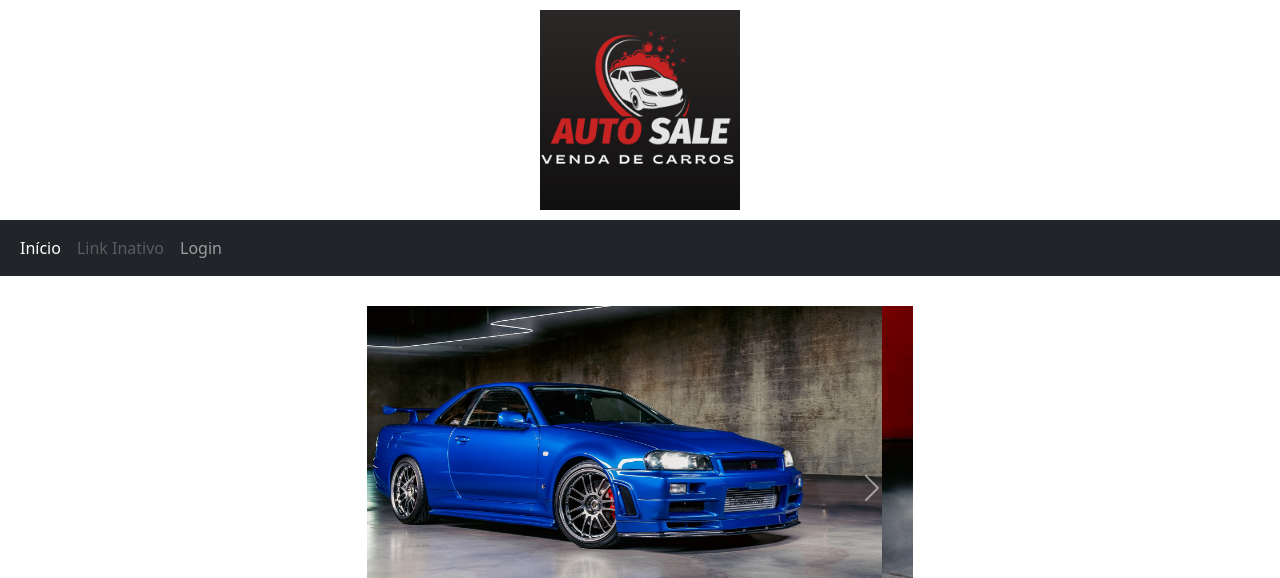
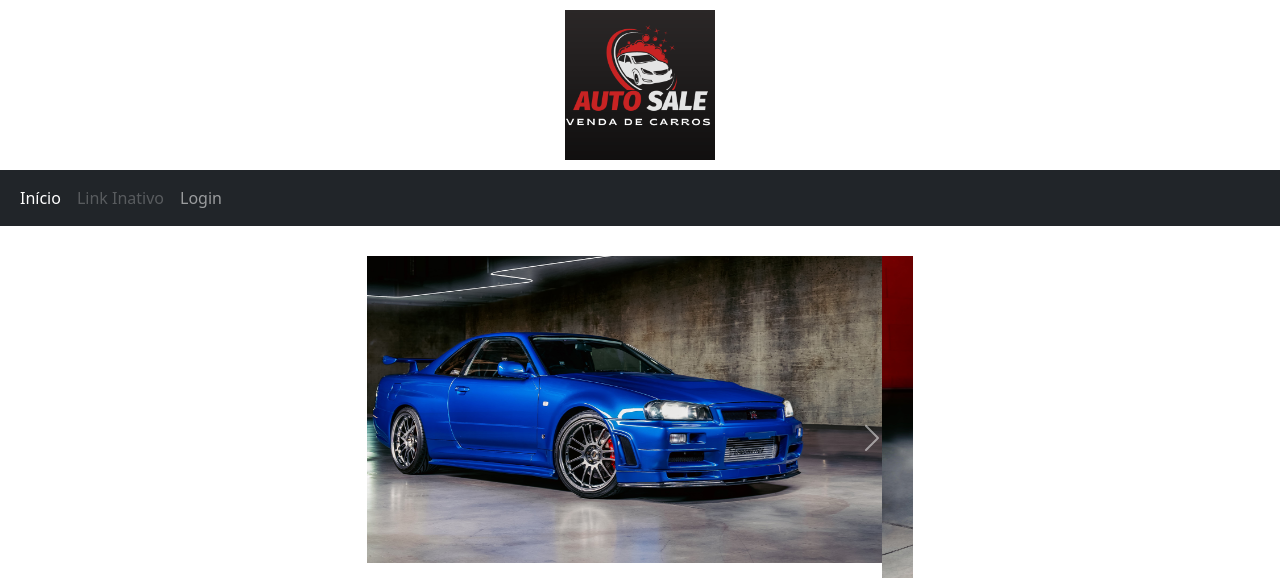
Before and after one commit to eldrey2428/tecnologiasweb, a plain HTML site: page visualizarProduto.html in a window 1280 px wide. Shown: the top 578 px of the page. Drawn offline with nearby package versions, Linux system fonts and the light colour scheme.

Commit message:
Update visualizarProduto.html

```diff
--- a/visualizarProduto.html
+++ b/visualizarProduto.html
@@ -16,7 +16,7 @@
 
         <!-- container abrigará o logotipo do sistema -->
         <div class="container-fluid text-center" style="margin-top: 10px; margin-bottom: 10px;">
-            <img src="img/Luxurious.png" width="200">
+            <img src="img/Luxurious.png" width="150">
         </div>
 
 
```
